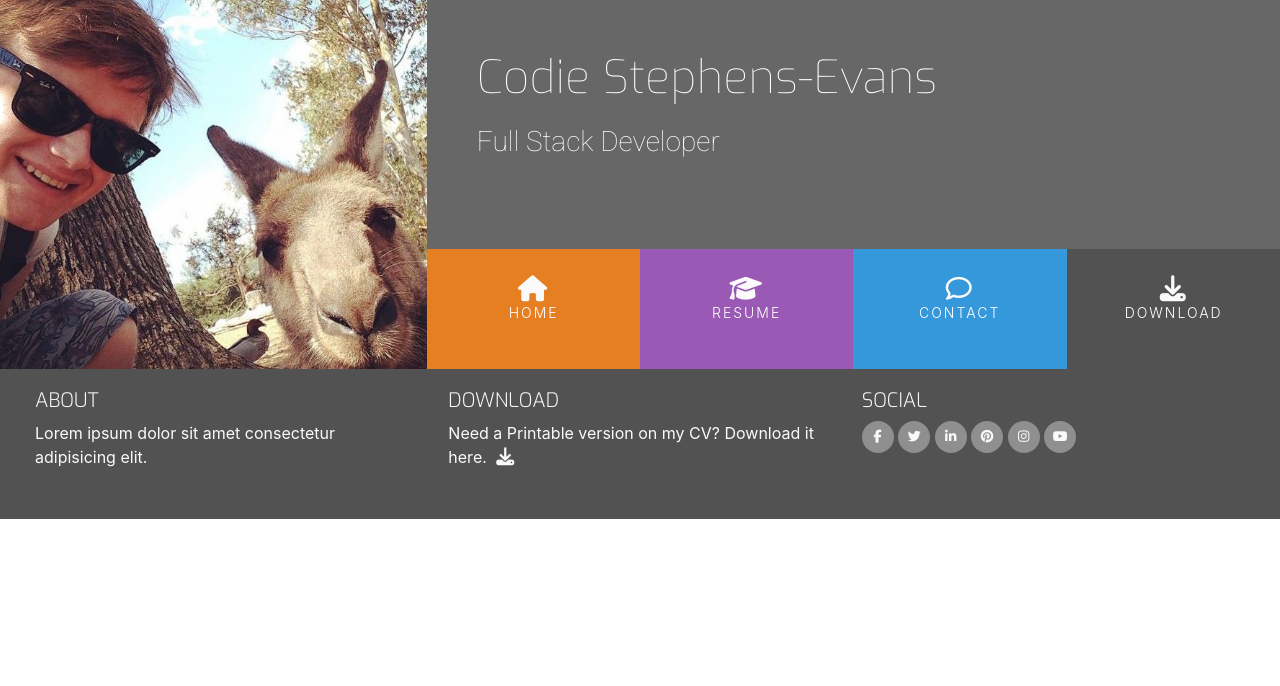
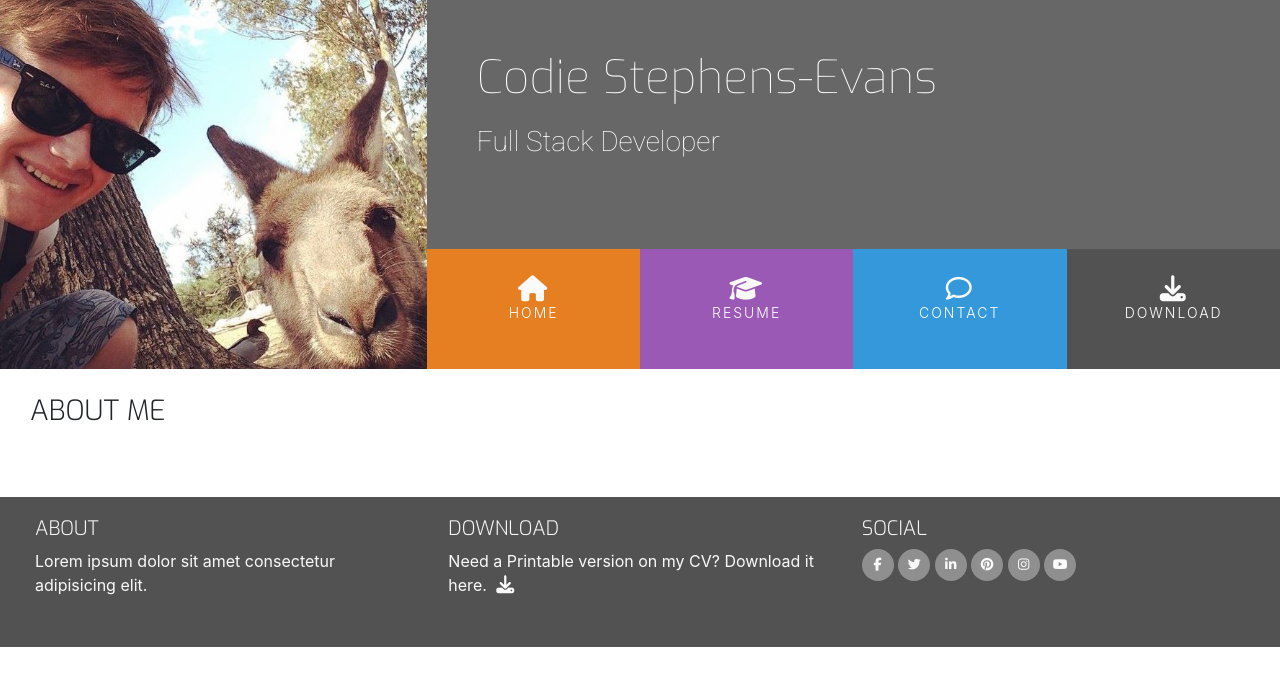
Before and after one commit to cod182/Resume, a plain HTML site: page index.html in a window 1280 px wide. Drawn offline with nearby package versions, Linux system fonts and the light colour scheme.

Commit message:
Finished index page, css for page

```diff
--- a/assets/css/styles.css
+++ b/assets/css/styles.css
@@ -10,6 +10,10 @@
 .bg-color-name-title {
     background-color: #676767;
 
+}
+
+.bg-color-three-reasons {
+    background-color: #fff;
 }
 
 .ui-menu-color-home {
@@ -50,6 +54,23 @@ h4 {
 
 inline-block {
     display: inline-block;
+}
+
+.row-table {
+    display: table;
+}
+
+.section-column {
+    display: table-cell;
+    padding: 0 30px 30px;
+    float: none;
+}
+
+.section-heading {
+    font-family: "exo", sans-serif;
+    font-weight: 300;
+    margin-top:25px;
+    margin-bottom: 40px;
 }
 
 /* --/Special Padding/Margin/Text-- */
--- a/index.html
+++ b/index.html
@@ -34,7 +34,7 @@
                                 </li>
 
                                 <li class="col-6 col-sm-3 list-inline-item ui-menu-color-contact menu-item">
-                                    <a href="#"class="hvr-sweep-to-bottom"><span><i class="fa fa-comment-o" aria-hidden="true"></i>Contact</span></a>
+                                    <a href="contact.html"class="hvr-sweep-to-bottom"><span><i class="fa fa-comment-o" aria-hidden="true"></i>Contact</span></a>
                                 </li>
 
                                 <li class="col-6 col-sm-3 list-inline-item ui-menu-color-download menu-item">
@@ -48,8 +48,17 @@
         </div>
     </header>
 
-    <section>
+    <section class="container-fluid">
+<div class="row row-table">
 
+    <div class="col-md-8 bg-color-three-reasons section-column">
+        <div class="row">
+            <div class="col">
+                <h3 class="section-heading uppercase">About Me</h3>
+            </div>
+        </div>
+    </div>
+</div>
     </section>
 
     <footer class="container-fluid">
```
